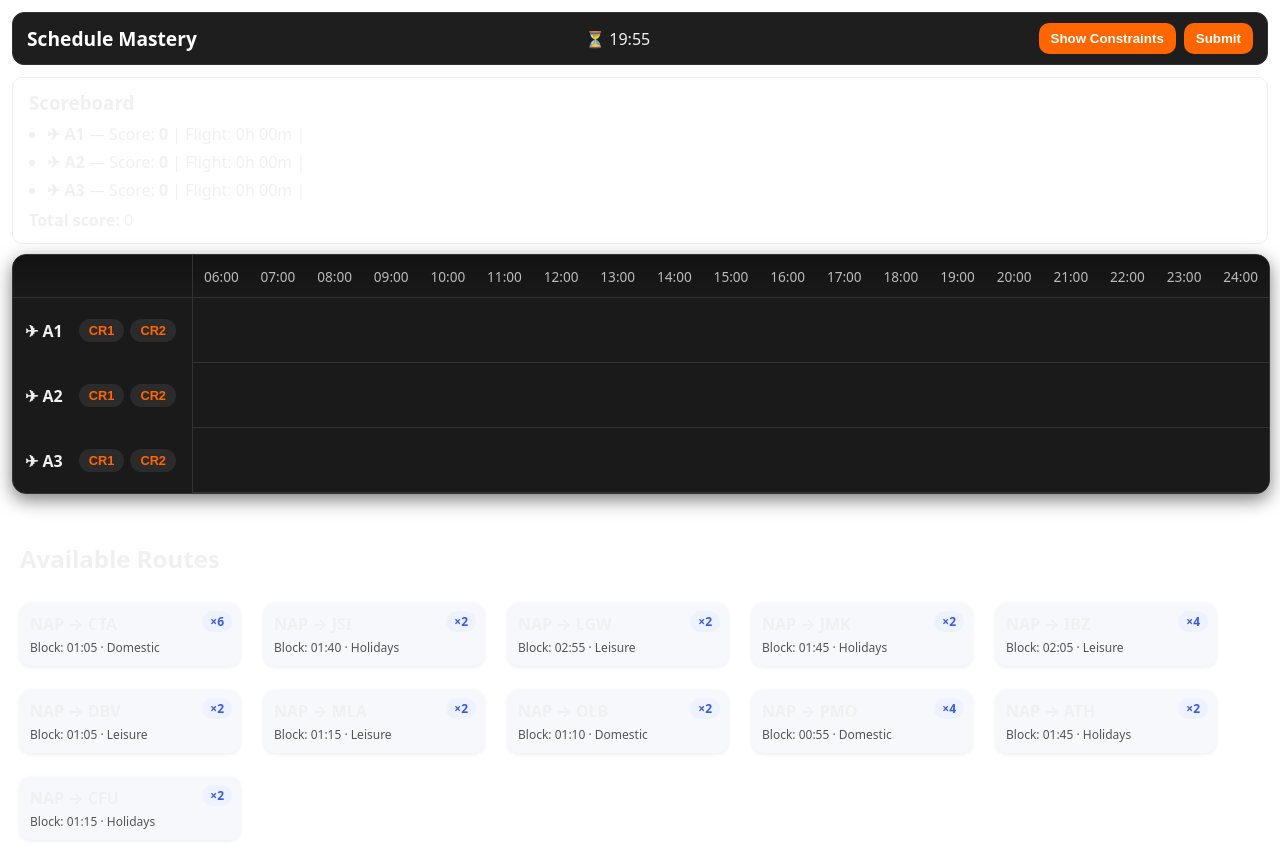
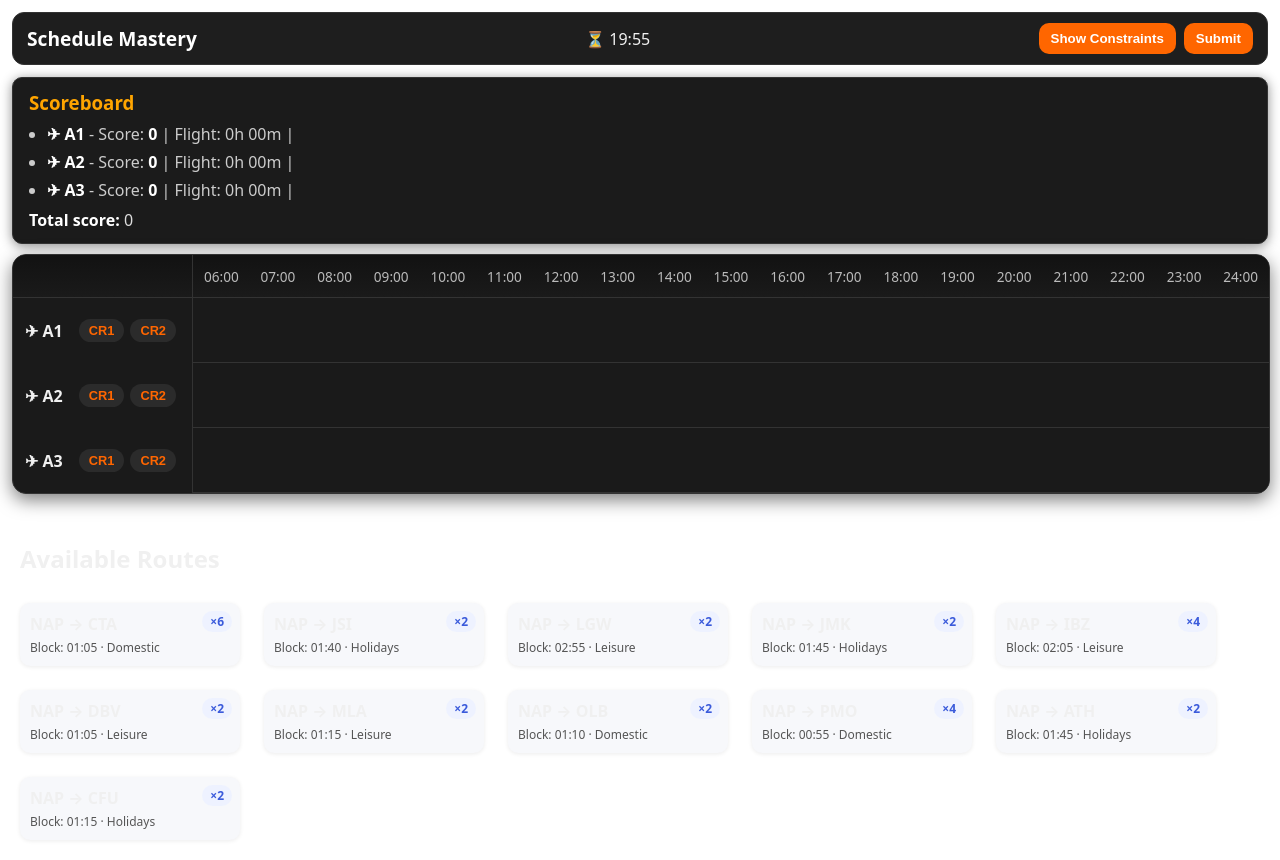
Before and after one commit to aleoliveto/scheduling, a React (Create React App) app: page / in a window 1280 px wide. Built offline with nearby package versions, Linux system fonts and the light colour scheme.

Commit message:
Update Scoreboard.js

```diff
--- a/src/components/Scoreboard.js
+++ b/src/components/Scoreboard.js
@@ -6,13 +6,23 @@ export default function Scoreboard({ allAircraft }) {
   const total = allAircraft.reduce((s, a) => s + a.points, 0);
 
   return (
-    <div style={{ padding: '12px 16px', border: '1px solid #eee', borderRadius: 10, margin: '10px 0', background:'#fff' }}>
-      <h3 style={{ margin: 0, marginBottom: 8 }}>Scoreboard</h3>
+    <div
+      style={{
+        padding: '12px 16px',
+        border: '1px solid #333',
+        borderRadius: 10,
+        margin: '10px 0',
+        background: '#1b1b1b',
+        color: '#ddd',
+        boxShadow: '0 2px 12px rgba(0,0,0,0.45)',
+      }}
+    >
+      <h3 style={{ margin: 0, marginBottom: 8, color: '#ffa500' }}>Scoreboard</h3>
       <ul style={{ margin: 0, paddingLeft: 18 }}>
         {allAircraft.map(({ id, kpis, points, flightMins }) => (
-          <li key={id} style={{ margin: '6px 0' }}>
-            <strong>✈ {id}</strong> — Score: <strong>{points}</strong> | Flight: {fmt(flightMins)} |
-            {kpis.map(k => (
+          <li key={id} style={{ margin: '6px 0', color: '#ccc' }}>
+            <strong style={{ color: '#fff' }}>✈ {id}</strong> - Score: <strong style={{ color: '#fff' }}>{points}</strong> | Flight: {fmt(flightMins)} |
+            {kpis.map((k) => (
               <span key={k.crewIndex} style={{ marginLeft: 10 }}>
                 Crew {k.crewIndex}: {k.sectors} sectors, duty {fmt(k.dutyMins)} (limit {fmt(k.limitMins)})
               </span>
@@ -20,7 +30,9 @@ export default function Scoreboard({ allAircraft }) {
           </li>
         ))}
       </ul>
-      <div style={{ marginTop: 8 }}><strong>Total score:</strong> {total}</div>
+      <div style={{ marginTop: 8 }}>
+        <strong style={{ color: '#fff' }}>Total score:</strong> {total}
+      </div>
     </div>
   );
 }
```
